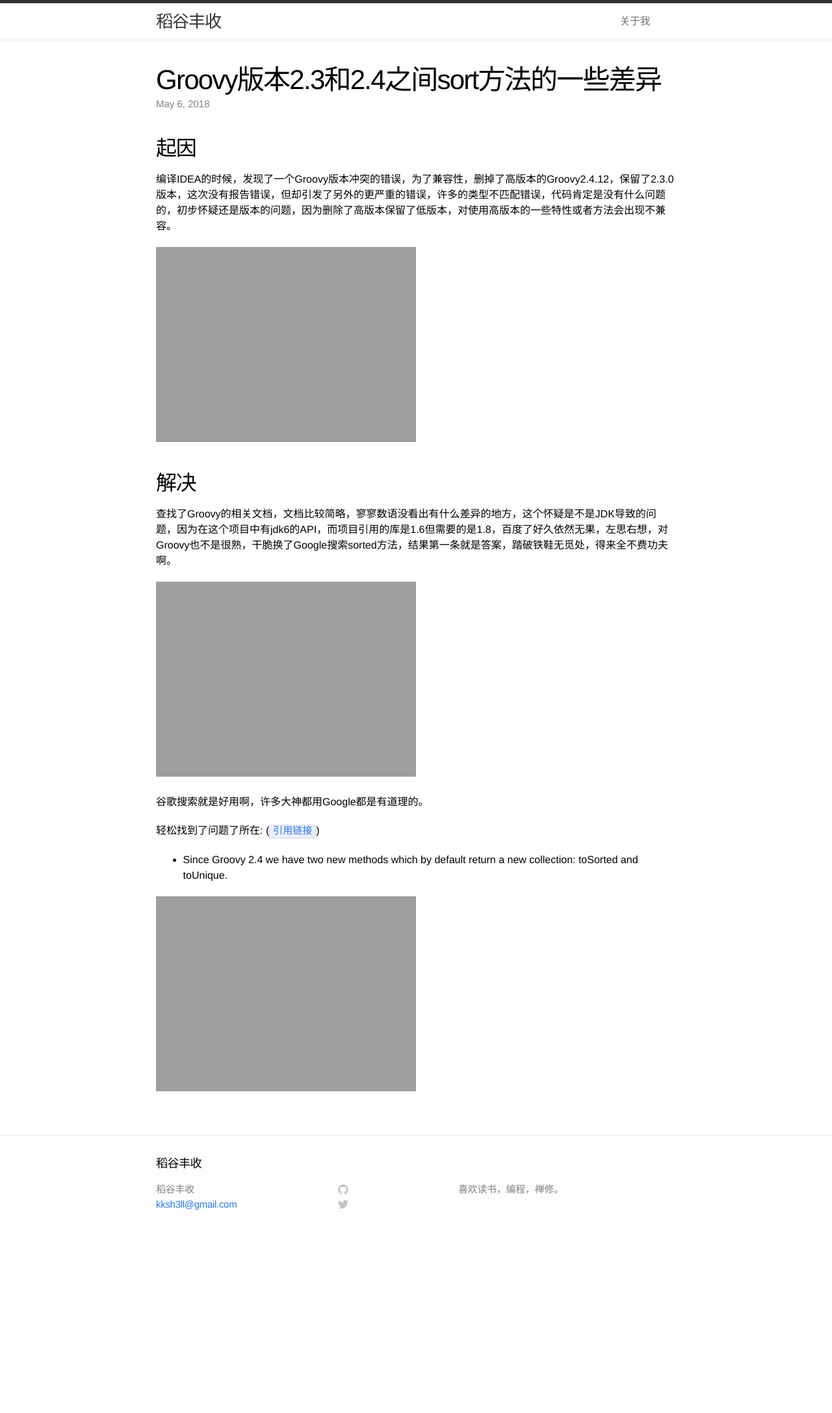
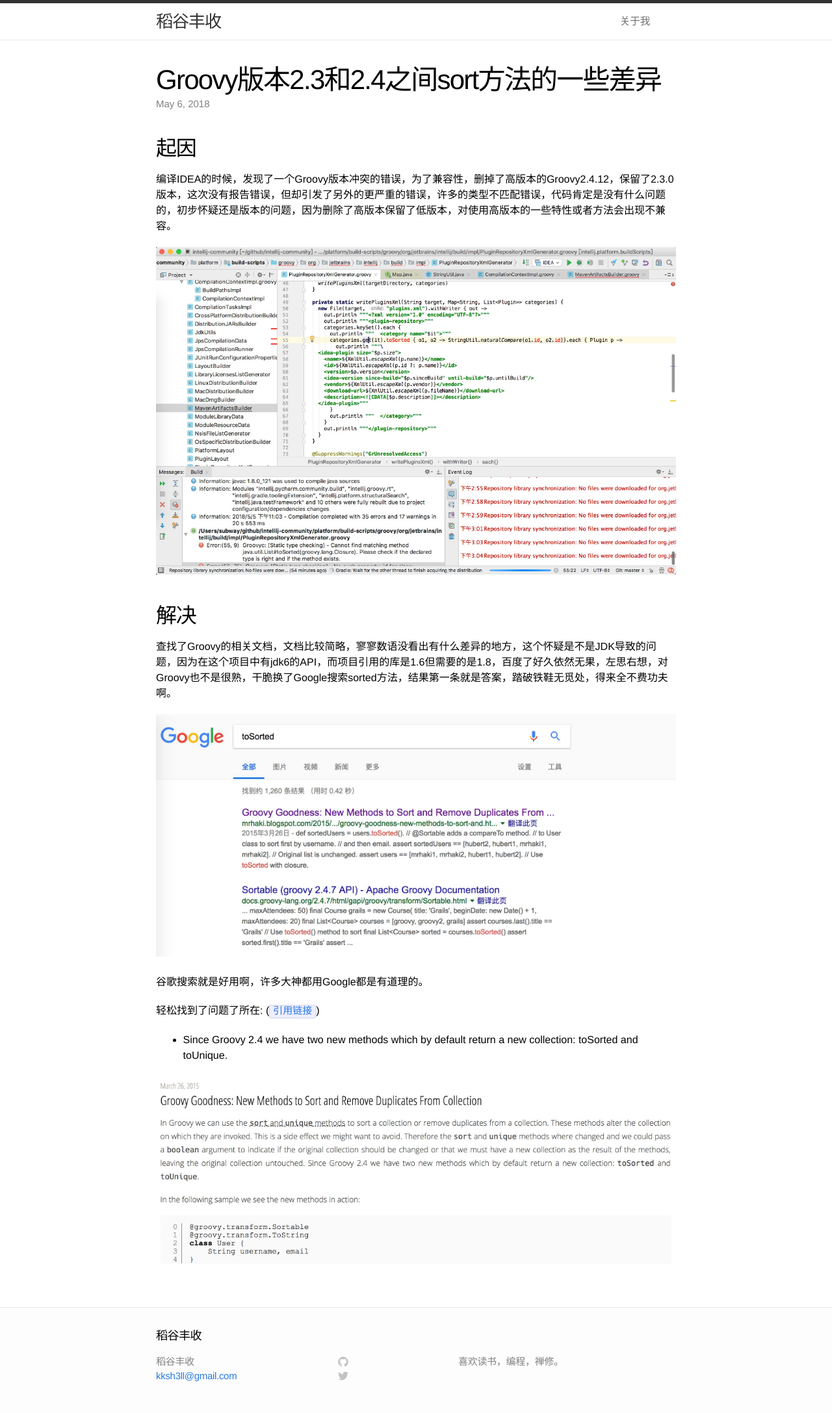
Before and after one commit to kksh3ll/kksh3ll.github.io, a Jekyll site: the page built from _posts/2018-05-06-Groovy版本2.3和2.4之间sort方法的一些差异.markdown, in a window 1280 px wide. Shown: the whole page at 65% size. Built offline with Jekyll 4.4.1, drawn with Linux system fonts in a browser that asks for light colours; before the commit the page ends 1909 px from its top, so only the background shows below that.

Commit message:
resize pic css

```diff
--- a/_posts/2018-05-06-Groovy版本2.3和2.4之间sort方法的一些差异.markdown
+++ b/_posts/2018-05-06-Groovy版本2.3和2.4之间sort方法的一些差异.markdown
@@ -9,13 +9,13 @@
 
 编译IDEA的时候，发现了一个Groovy版本冲突的错误，为了兼容性，删掉了高版本的Groovy2.4.12，保留了2.3.0版本，这次没有报告错误，但却引发了另外的更严重的错误，许多的类型不匹配错误，代码肯定是没有什么问题的，初步怀疑还是版本的问题，因为删除了高版本保留了低版本，对使用高版本的一些特性或者方法会出现不兼容。
 
-![IDEA20180506](/img/IDEA20180506.jpg =800)
+![img](/img/IDEA20180506.jpg){:width="800"}
 
 ## 解决
 
 查找了Groovy的相关文档，文档比较简略，寥寥数语没看出有什么差异的地方，这个怀疑是不是JDK导致的问题，因为在这个项目中有jdk6的API，而项目引用的库是1.6但需要的是1.8，百度了好久依然无果，左思右想，对Groovy也不是很熟，干脆换了Google搜索sorted方法，结果第一条就是答案，踏破铁鞋无觅处，得来全不费功夫啊。
 
-![Google20180506](/img/Google20180506.jpg =800)
+![img](/img/Google20180506.jpg){:width="800"}
 
 谷歌搜索就是好用啊，许多大神都用Google都是有道理的。
 
@@ -23,6 +23,6 @@
 
 - Since Groovy 2.4 we have two new methods which by default return a new collection: toSorted and toUnique.
 
-![sorted20180506](/img/sorted20180506.jpg =800)
+![img](/img/sorted20180506.jpg){:width="800"}
 
  [引用链接]: http://mrhaki.blogspot.com/2015/03/groovy-goodness-new-methods-to-sort-and.html
```
